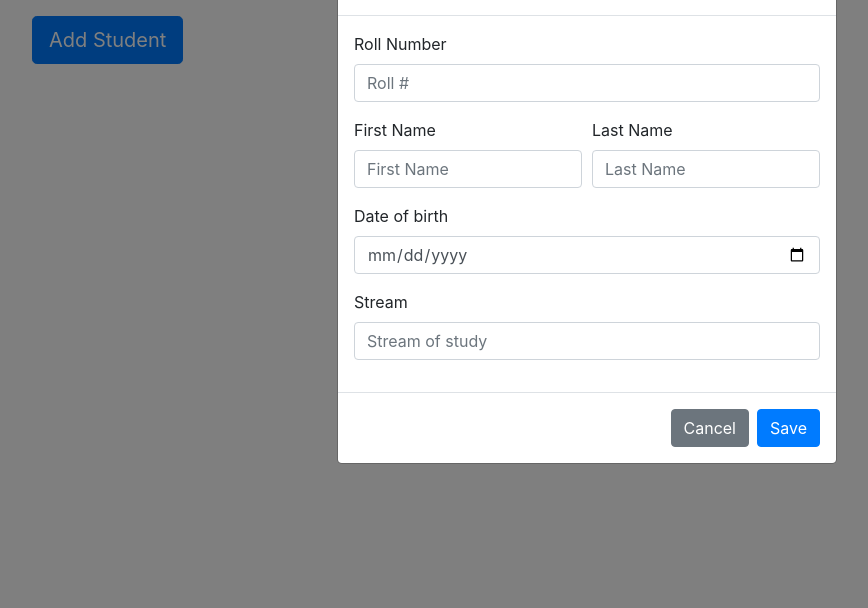
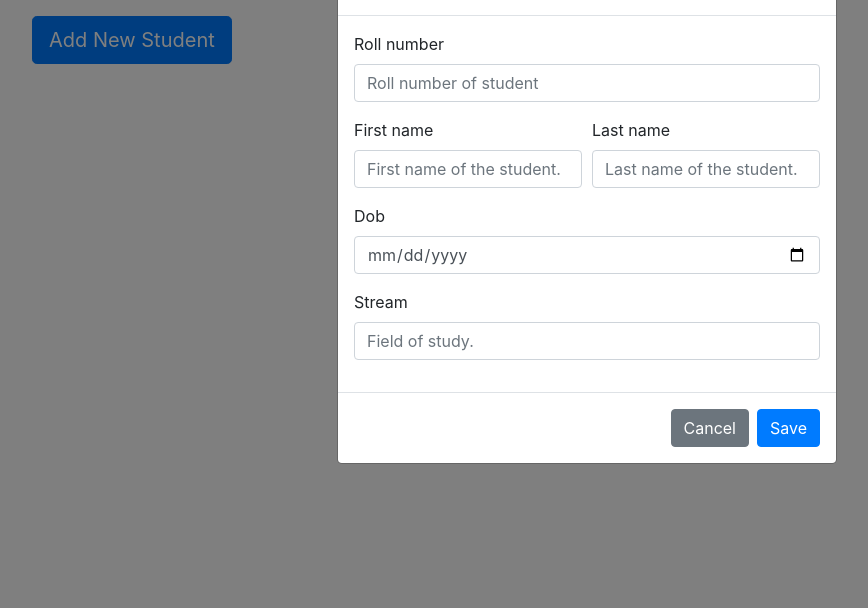
Before and after one commit to neeraj9194/school-app, a Django app: page /student/ in a window 1280 px wide, after a click on "Add New Student". Shown: the part 192-800 px from the top of the page, without its empty margins (53-921 px from the left). Run offline with Django 3.2, Linux system fonts and the light colour scheme; data that the repository does not hold is empty; some libraries are stand-ins or nearby versions.

Commit message:
updated student HTML to include a working form with forms.py and CreateView.

```diff
--- /dev/null
+++ b/student/forms.py
@@ -0,0 +1,30 @@
+from django.forms import ModelForm, DateInput, NumberInput, TextInput
+
+from student.models import Student
+
+
+class CustomDateInput(DateInput):
+    input_type = 'date'
+
+
+class StudentForm(ModelForm):
+    field_order = ['roll_number', 'first_name', 'last_name', 'dob', 'stream']
+    success_url = '/'
+
+    class Meta:
+        model = Student
+        fields = '__all__'
+        widgets = {
+            'dob': CustomDateInput(),
+            'roll_number': NumberInput(),
+        }
+
+    def __init__(self, *args, **kwargs):
+        """
+        Add "placeholder" attribute as help text and set default class
+        "form-control" in all input fields.
+        """
+        super().__init__(*args, **kwargs)
+        for _, value in self.fields.items():
+            value.widget.attrs['placeholder'] = value.help_text
+            value.widget.attrs['class'] = "form-control"
--- a/student/models.py
+++ b/student/models.py
@@ -11,7 +11,7 @@ class Student(models.Model):
     )
     last_name = models.CharField(
         max_length=100,
-        help_text="First name of the student."
+        help_text="Last name of the student."
     )
     dob = models.DateField(
         help_text="Date of birth."
--- a/student/templates/student/student.html
+++ b/student/templates/student/student.html
@@ -23,7 +23,7 @@
   </tbody>
 </table>
 
-<button type="button" class="btn btn-primary btn-lg" data-toggle="modal" data-target="#addStudentModal" >Add Student</button>
+<button type="button" class="btn btn-primary btn-lg" data-toggle="modal" data-target="#addStudentModal" >Add New Student</button>
 
 <div class="modal fade" id="addStudentModal" tabindex="-1" role="dialog" aria-labelledby="addStudentModalTitle" aria-hidden="true">
   <div class="modal-dialog modal-dialog-centered" role="document">
@@ -34,36 +34,26 @@
           <span aria-hidden="true">&times;</span>
         </button>
       </div>
+      <form method="post">{% csrf_token %}
       <div class="modal-body">
-        <form>
-          <div class="form-group">
-            <label for="rollNumber">Roll Number</label>
-            <input type="number" class="form-control" id="rollNumber" placeholder="Roll #">
+        {% for field in form %}
+          {% if field.name == "first_name" %}
+            <div class="form-row">
+          {% endif %}
+          <div class="form-group {% if field.name == "first_name" or field.name == "last_name"%}col-md-6{% endif %}">
+            <label for="{{ field.name }}">{{ field.label }}</label>
+          {{ field }}
           </div>
-          <div class="form-row">
-            <div class="form-group col-md-6">
-              <label for="firstName">First Name</label>
-              <input type="text" class="form-control" id="firstName" placeholder="First Name">
+          {% if field.name == "last_name" %}
             </div>
-            <div class="form-group col-md-6">
-              <label for="lastName">Last Name</label>
-              <input type="text" class="form-control" id="lastName" placeholder="Last Name">
-            </div>
-          </div>
-          <div class="form-group">
-            <label for="dateOfBirth">Date of birth</label>
-            <input type="date" class="form-control" id="dateOfBirth" placeholder="Birth date">
-          </div>
-          <div class="form-group">
-            <label for="stream">Stream</label>
-            <input type="text" class="form-control" id="stream" placeholder="Stream of study">
-          </div>
-        </form>
+          {% endif %}
+        {%  endfor %}
       </div>
       <div class="modal-footer">
         <button type="button" class="btn btn-secondary" data-dismiss="modal">Cancel</button>
-        <button type="button" class="btn btn-primary">Save</button>
+        <button type="submit" class="btn btn-primary">Save</button>
       </div>
+      </form>
     </div>
   </div>
 </div>
--- a/student/urls.py
+++ b/student/urls.py
@@ -1,7 +1,7 @@
 from django.urls import path
 
-from student.views import StudentList
+from student.views import StudentView
 
 urlpatterns = [
-    path('', StudentList.as_view(template_name="student/student.html")),
+    path('', StudentView.as_view(template_name="student/student.html")),
 ]
--- a/student/views.py
+++ b/student/views.py
@@ -1,7 +1,14 @@
-from django.views.generic import ListView
+from django.views.generic import CreateView
 
+from student.forms import StudentForm
 from student.models import Student
 
 
-class StudentList(ListView):
+class StudentView(CreateView):
+    form_class = StudentForm
     model = Student
+    success_url = '/student/'
+
+    def get_context_data(self, **kwargs):
+        kwargs['object_list'] = Student.objects.all()
+        return super(StudentView, self).get_context_data(**kwargs)
```
